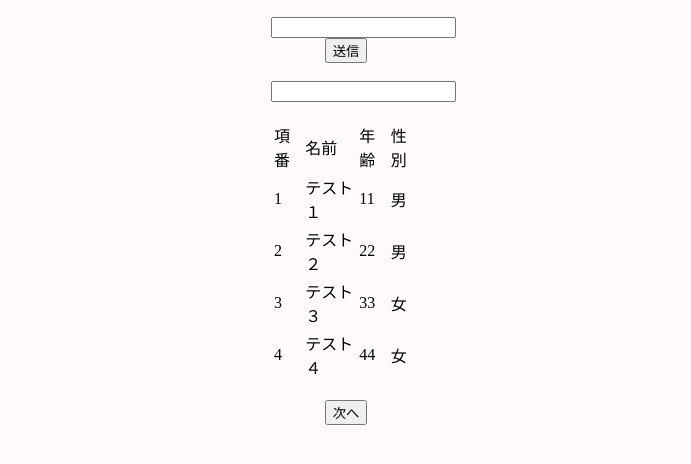
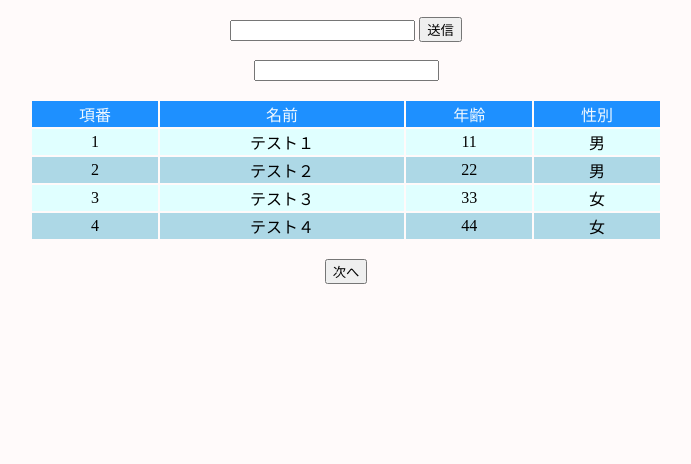
Before and after one commit to oshita-mizuki/nginx_begin, a plain HTML site: page src/index.html in a window 1280 px wide. Shown: the part 50-514 px from the top of the page, without its empty margins (294-985 px from the left). Drawn offline with Linux system fonts and the light colour scheme.

Commit message:
Update index.html

```diff
--- a/src/index.html
+++ b/src/index.html
@@ -2,7 +2,7 @@
 <html>
     <head>
         <meta http-equiv="Content-Type" content="text/html; charset=UTF-8">
-        <link rel="stylesheet" type="text/css" href="./css/style.css" />
+        <link rel="stylesheet" type="text/css" href="./css/index.css" />
         <title>TOP_Page</title>
     </head>
 
```
